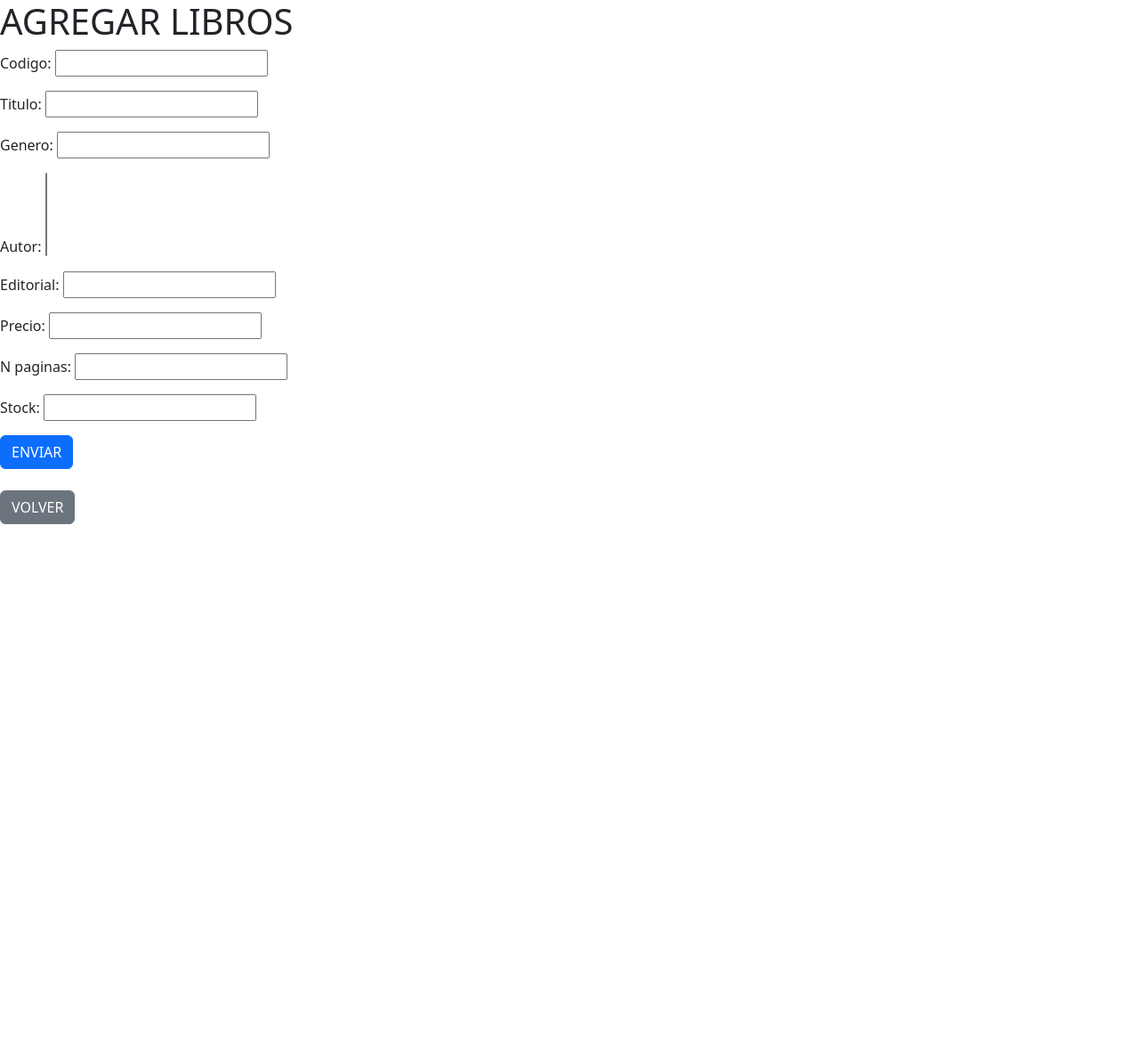
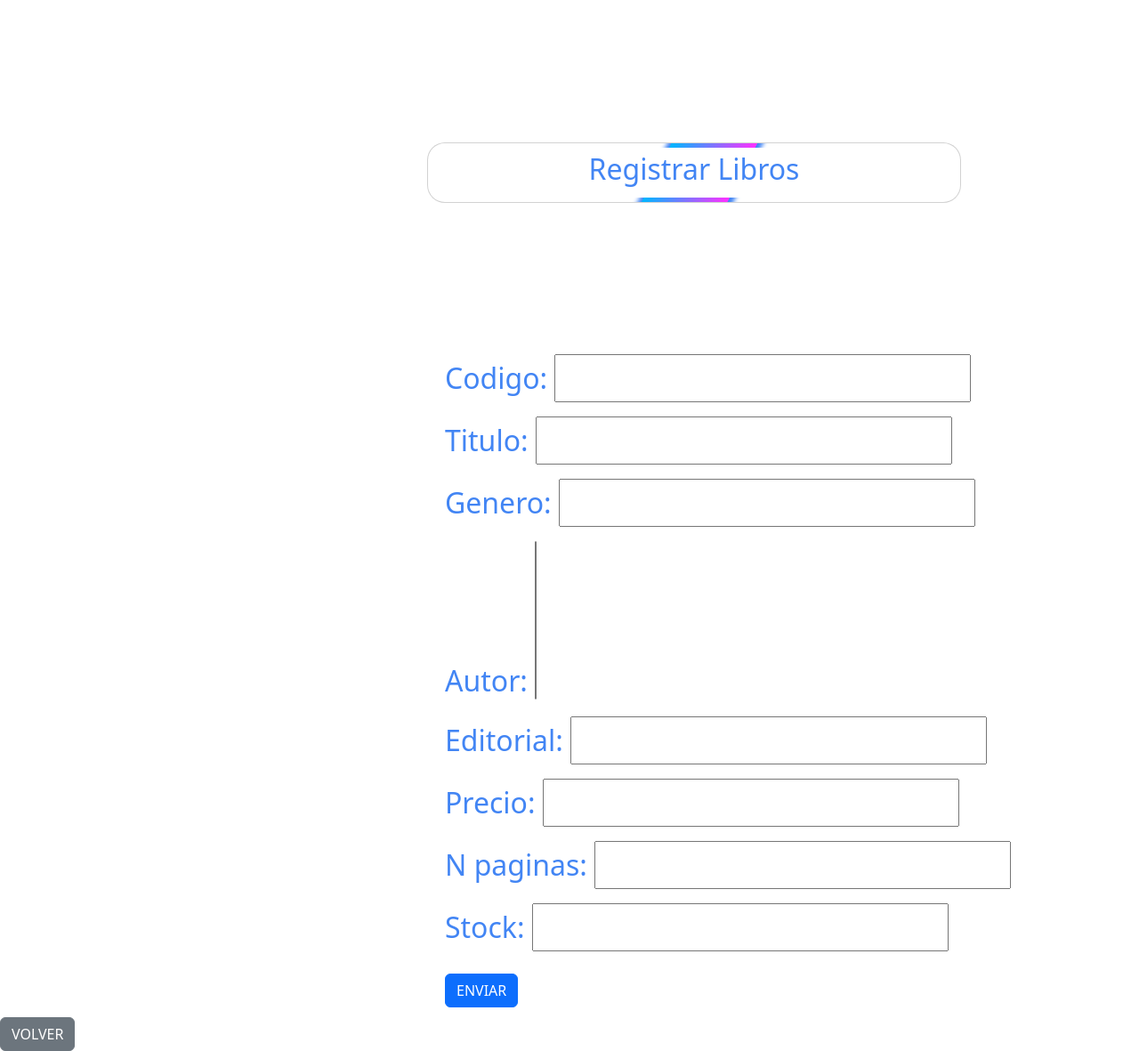
Before and after one commit to Anthhhony/eva3_proyecto_biblioteca, a Django app: page /registroLibro/ in a window 1280 px wide; the page is wider, and only the part inside the window is pictured. Shown: that part at 89% size. Before the commit the page ends 589 px from the top of that part, so only its background shows below. Run offline with Django 3.2, Linux system fonts and the light colour scheme; data that the repository does not hold is empty.

Commit message:
botoncito y cosas feas
holanda

```diff
--- a/eva2Project/eva2App/forms.py
+++ b/eva2Project/eva2App/forms.py
@@ -23,3 +23,9 @@
     class Meta:
         model = Libro
         fields = "__all__"
+
+        def __init__(self, *args, **kwargs):
+            super().__init__(*args, **kwargs)
+            self.attrs = {
+                'class':'form-container'
+            }
--- a/eva2Project/static/css/styles.css
+++ b/eva2Project/static/css/styles.css
@@ -478,3 +478,70 @@
         opacity: 1;
     }
 }
+
+/* Título animado con borde redondeado */
+.form-container {
+    position: relative;
+    display: inline-block;
+    padding: 10px 20px;
+    font-size: 2rem;
+    font-weight: 500rem;
+    color: #4285F4;
+    margin-top: 20vh;
+    margin-left: 60vh;
+    opacity: 0;
+    animation: slide-in-form 4s ease forwards, draw-border 4s ease forwards;
+    animation-delay: 2s, 2s;
+}
+
+.form-container::before {
+    content: '';
+    position: absolute;
+    top: 0;
+    left: 0;
+    width: 0;
+    height: 100%;
+    background: #4285F4;
+    border-radius: 10px;
+    transition: width 2s ease;
+    box-shadow: 0 0 10px rgba(66, 133, 244, 0.7); /* Destello */
+}
+
+form {
+    display: inline-block;
+    opacity: 0;
+    transform: translateX(-50px);
+    animation: fade-in-form 2s ease forwards;
+    animation-delay: 2s;
+}
+
+@keyframes slide-in-form {
+    from {
+        opacity: 0;
+        transform: translateX(50px);
+    }
+    to {
+        opacity: 1;
+        transform: translateX(0);
+    }
+}
+
+@keyframes draw-border {
+    0% {
+        width: 0;
+    }
+    100% {
+        width: 100%;
+    }
+}
+
+@keyframes fade-in-form {
+    from {
+        opacity: 0;
+        transform: translateX(-50px);
+    }
+    to {
+        opacity: 1;
+        transform: translateX(0);
+    }
+}
--- a/eva2Project/templates/templatesApp/menu.html
+++ b/eva2Project/templates/templatesApp/menu.html
@@ -46,6 +46,9 @@
         <!-- Botones de autores -->
         <div class="button"><span class="material-icons">edit</span>Listado de Autores</div>
         <div class="button"><span class="material-icons">person</span>Agregar Autores</div>
+
+        <!-- Botón API REST -->
+        <div class="button"><span class="material-icons">book</span>API implement</div>
     </div>
 </body>
 </html>
--- a/eva2Project/templates/templatesApp/registroLibro.html
+++ b/eva2Project/templates/templatesApp/registroLibro.html
@@ -4,18 +4,33 @@
     <meta charset="UTF-8">
     <meta name="viewport" content="width=device-width, initial-scale=1.0">
     <title>Document</title>
-    <link rel="stylesheet" href="/static/css/styles.css">
+    <link rel="stylesheet" href="https://fonts.googleapis.com/css2?family=Material+Symbols+Outlined:opsz,wght,FILL,GRAD@24,400,0,0" />
+    <link href="https://fonts.googleapis.com/css2?family=Roboto:wght@400;500&family=Material+Icons&display=swap" rel="stylesheet">
     <link href="https://cdn.jsdelivr.net/npm/bootstrap@5.3.3/dist/css/bootstrap.min.css" rel="stylesheet" integrity="sha384-QWTKZyjpPEjISv5WaRU9OFeRpok6YctnYmDr5pNlyT2bRjXh0JMhjY6hW+ALEwIH" crossorigin="anonymous">
     <link rel="stylesheet" href="https://cdn.jsdelivr.net/npm/bootstrap-icons@1.10.5/font/bootstrap-icons.css">
+    <link rel="stylesheet" href="/static/css/styles.css">
 </head>
 <body>
-    <div class="TitleHead md-5"><h1>AGREGAR LIBROS</h1></div>
-    <form method="POST">
-        {{ form.as_p }}
-        {% csrf_token %}
-        <input type="submit" value="ENVIAR" class="btn btn-primary">
-    </form>
+    <div class="animation-container">
+        <div class="book">
+            <div class="cover front"></div>
+            <div class="pages"></div>
+            <div class="cover back"></div>
+        </div>
+    </div>
+    <div class="title title-container card">
+        <h2>Registrar Libros</h2>
+    </div>
+
+    <div class="form-container">
+        <form method="POST">
+            {{ form.as_p }}
+            {% csrf_token %}
+            <input type="submit" value="ENVIAR" class="btn btn-primary">
+        </form>
+    </div>
     <br>
+
     <a href="../" class="btn btn-secondary">VOLVER</a>
 </body>
 </html>
```
